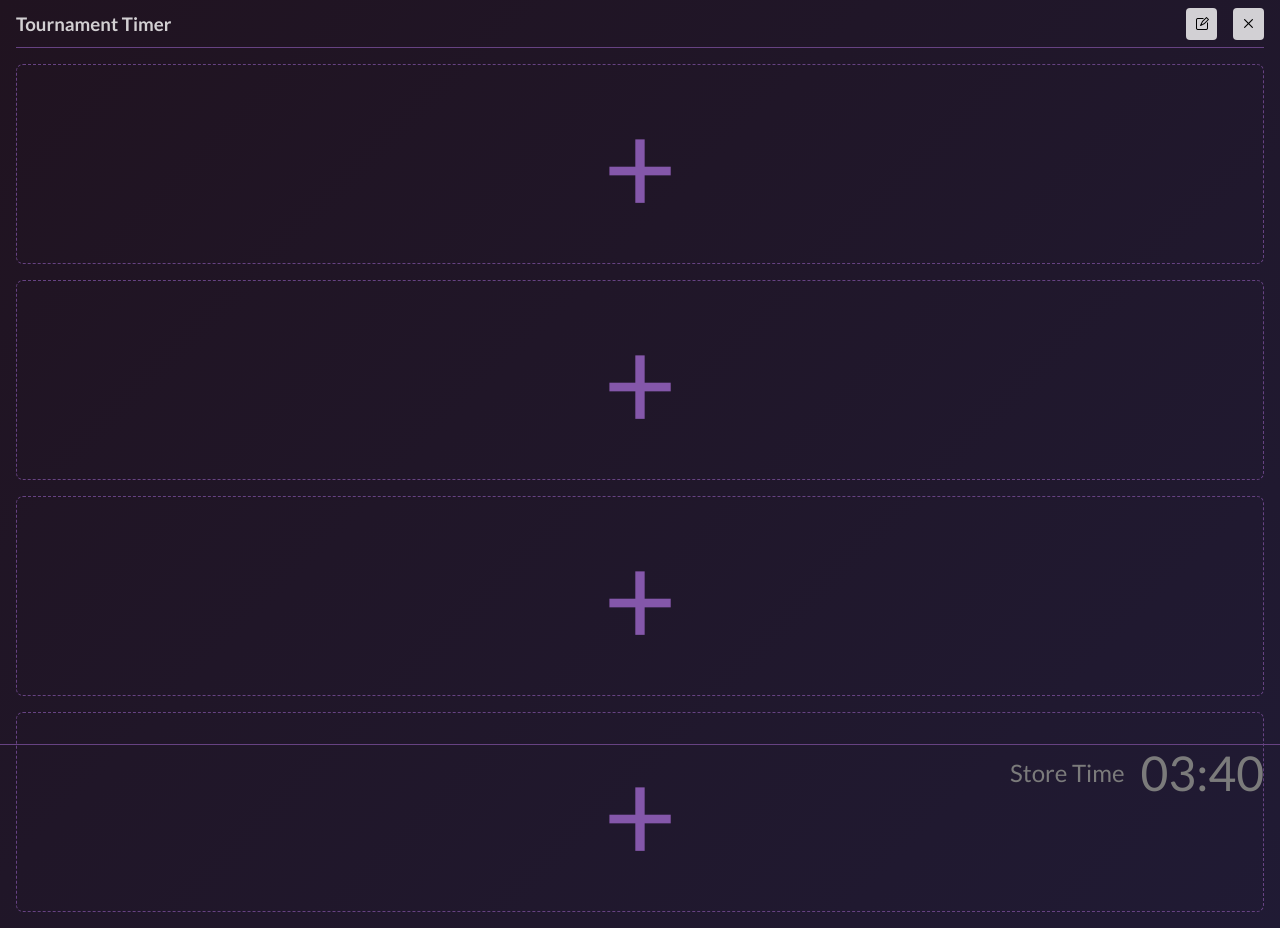
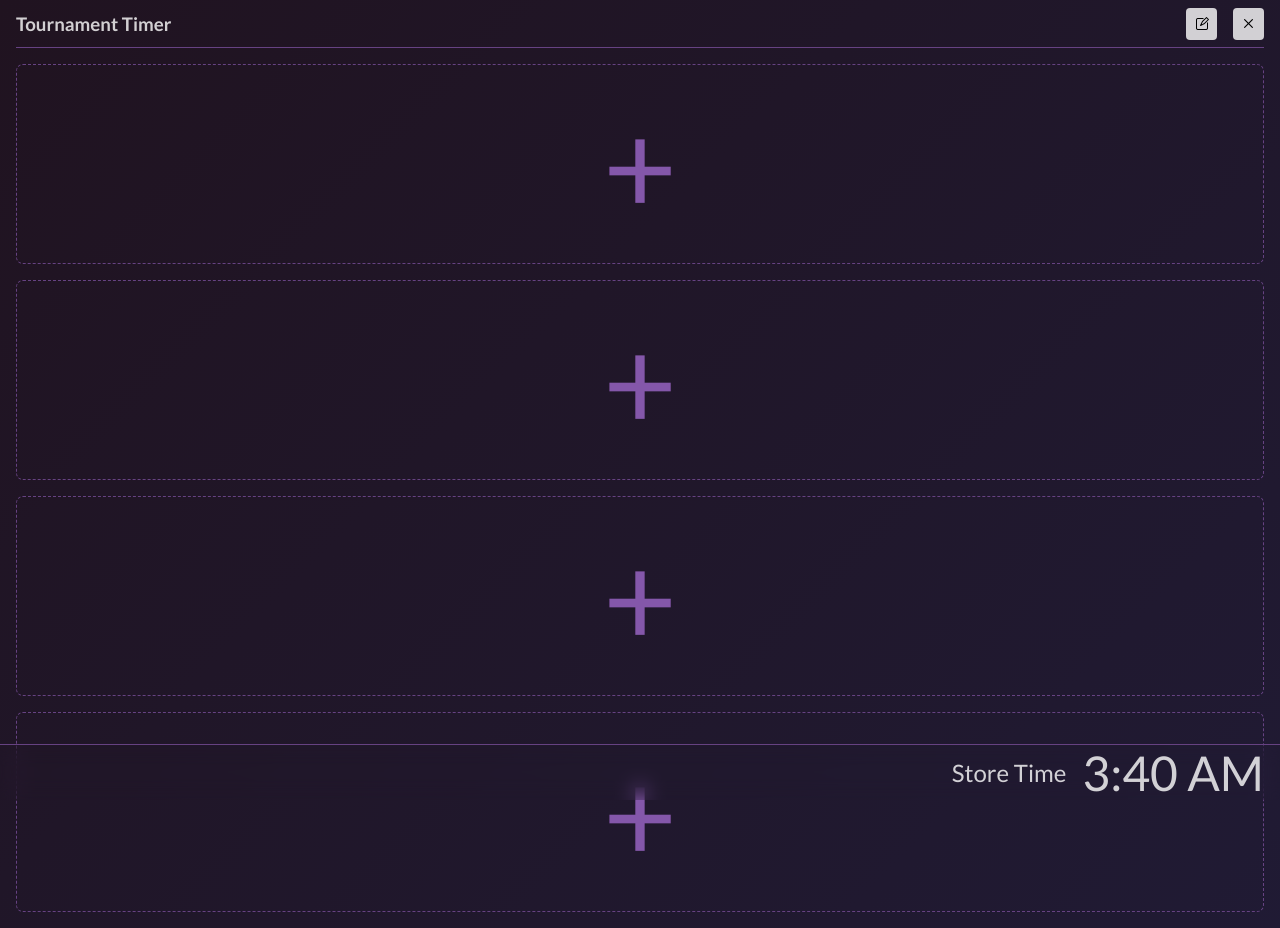
Before and after one commit to Sylencia/tournament-timer, a React (Vite) app: page / in a window 1280 px wide. Built offline with nearby package versions, Linux system fonts and the light colour scheme.

Commit message:
Use AM/PM Time

```diff
--- a/src/components/Footer/Footer.scss
+++ b/src/components/Footer/Footer.scss
@@ -14,7 +14,8 @@
   border-top: 1px solid var(--purple-7);
   padding: 0 1rem;
   gap: 1rem;
-  color: var(--gray-10);
+
+  backdrop-filter: blur(10px);
 
   .label {
     font-size: 1.5rem;
--- a/src/components/Footer/Footer.tsx
+++ b/src/components/Footer/Footer.tsx
@@ -4,10 +4,15 @@ import "./Footer.scss";
 const getCurrentTimeString = (): string => {
   const now = new Date();
 
-  const hours = now.getHours().toString().padStart(2, "0");
+  let hours = now.getHours();
   const minutes = now.getMinutes().toString().padStart(2, "0");
 
-  const timeString = `${hours}:${minutes}`;
+  const ampm = hours >= 12 ? "PM" : "AM";
+
+  hours = hours % 12;
+  hours = hours ? hours : 12;
+
+  const timeString = `${hours}:${minutes} ${ampm}`;
   return timeString;
 };
 
```
